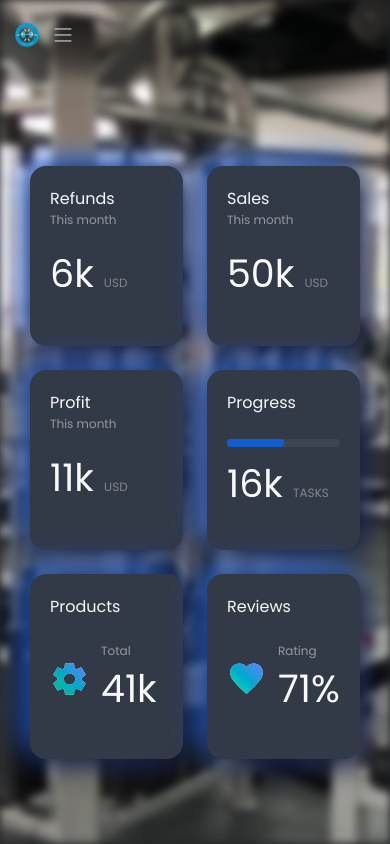
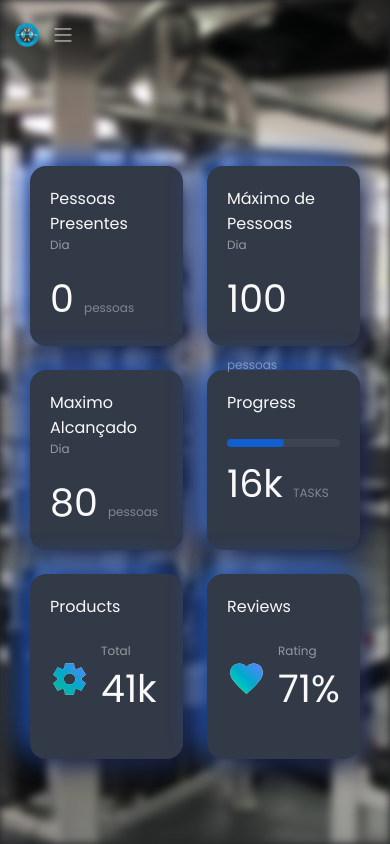
Before and after one commit to LucasQueirozdeLima/scriptTCC, a PHP site: page /pages/auth/admin/dashboard.php in a window 390 px wide. Run offline with PHP 8.4, Linux system fonts and the light colour scheme; the visitor is signed in with stand-in values (Sample User, id 1); some libraries are stand-ins or nearby versions.

Commit message:
css user e amdmin

```diff
--- a/pages/auth/admin/dashboard.php
+++ b/pages/auth/admin/dashboard.php
@@ -13,29 +13,29 @@ include "sidebar_admin.php";
   <div class="dashboard">
       <div class="card">
          <!-- <img src="../../../estilizacao/images/svg/more.svg" class="more" /> -->
-        <h2>Refunds</h2>
-        <h3>This month</h3>
+        <h2>Pessoas Presentes</h2>
+        <h3>Dia</h3>
         <var>
-          6k
-          <abbr>USD</abbr>
+          0
+          <abbr>pessoas</abbr>
         </var>
       </div>
       <div class="card ">
          <!--<img src="../../../estilizacao/images/svg/more.svg" class="more" /> -->
-        <h2>Sales</h2>
-        <h3>This month</h3>
+        <h2>Máximo de Pessoas</h2>
+        <h3>Dia</h3>
         <var>
-          50k
-          <abbr>USD</abbr>
+          100
+          <abbr>pessoas</abbr>
         </var>
       </div>
       <div class="card">
         <!--<img src="../../../estilizacao/images/svg/more.svg" class="more" /> -->
-        <h2>Profit</h2>
-        <h3>This month</h3>
+        <h2>Maximo Alcançado</h2>
+        <h3>Dia</h3>
         <var>
-          11k
-          <abbr>USD</abbr>
+          80
+          <abbr>pessoas</abbr>
         </var>
       </div>
       <div class="card">
```
Also changed, not shown: pages/auth/admin/listar_academias.php (+7 -12 lines), pages/auth/admin/styleAdmin.css (+64 -30 lines).
